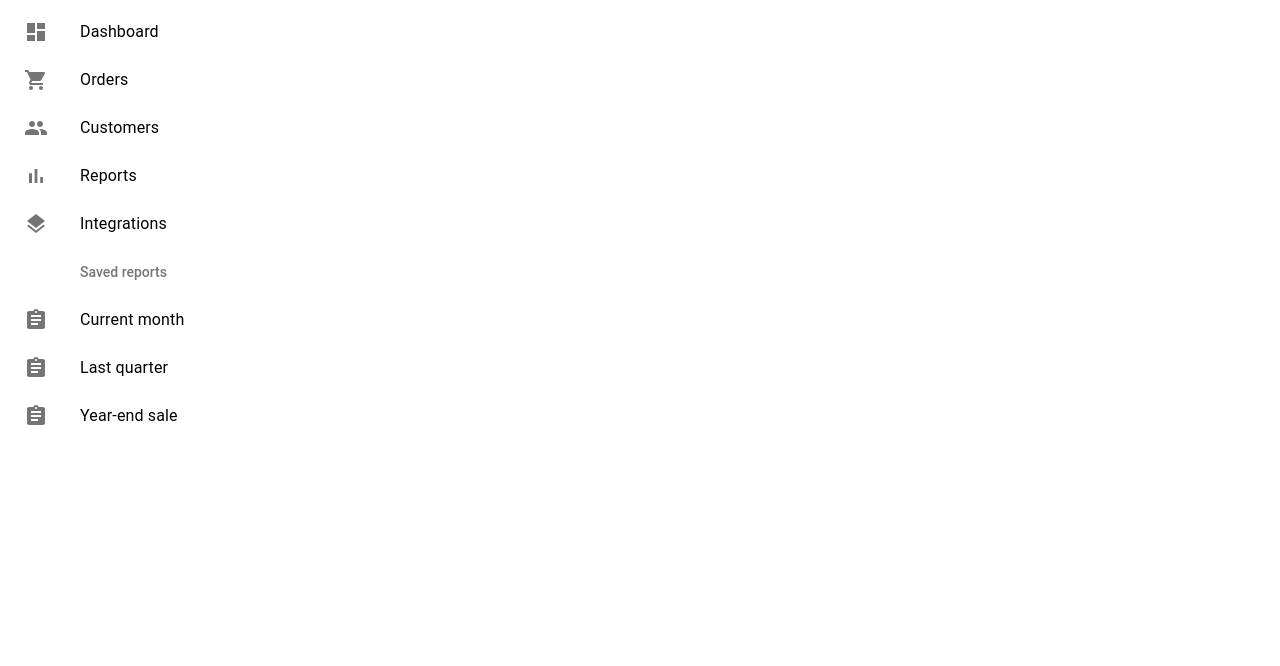
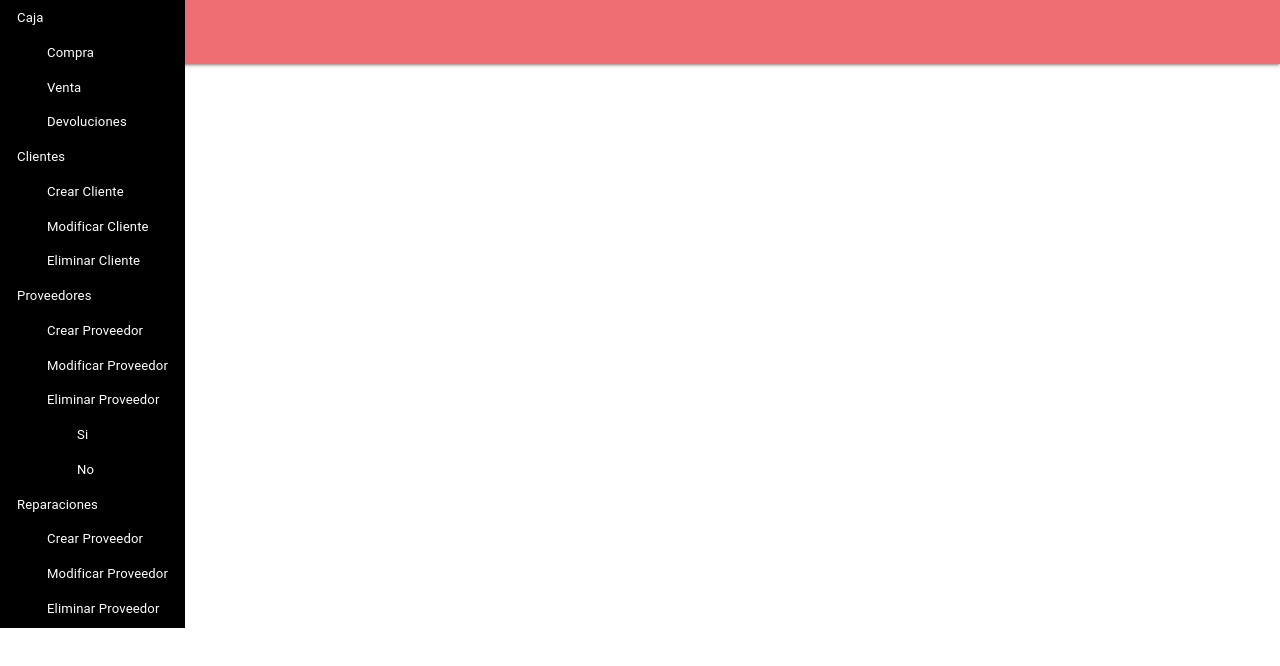
Before and after one commit to emadel1990/final-work, a React (Create React App) app: page / in a window 1280 px wide. Shown: the top 666 px of the page. Built offline with nearby package versions, Linux system fonts and the light colour scheme.

Commit message:
sidebar-v1.0

```diff
--- a/package.json
+++ b/package.json
@@ -6,6 +6,7 @@
     "@material-ui/core": "^4.11.0",
     "@material-ui/icons": "^4.9.1",
     "cra-template": "1.0.3",
+    "materialize-css": "^1.0.0-rc.2",
     "react": "^16.13.1",
     "react-dom": "^16.13.1",
     "react-scripts": "3.4.1"
--- a/src/App.js
+++ b/src/App.js
@@ -1,78 +1,24 @@
 import React from 'react';
-import { Button } from '@material-ui/core';
-import ListItem from '@material-ui/core/ListItem';
-import ListItemIcon from '@material-ui/core/ListItemIcon';
-import ListItemText from '@material-ui/core/ListItemText';
-import ListSubheader from '@material-ui/core/ListSubheader';
-import DashboardIcon from '@material-ui/icons/Dashboard';
-import ShoppingCartIcon from '@material-ui/icons/ShoppingCart';
-import PeopleIcon from '@material-ui/icons/People';
-import BarChartIcon from '@material-ui/icons/BarChart';
-import LayersIcon from '@material-ui/icons/Layers';
-import AssignmentIcon from '@material-ui/icons/Assignment';
-
-
-function App() {
-  return (
-    <div>
-      <div>
-        <ListItem button>
-          <ListItemIcon>
-            <DashboardIcon />
-          </ListItemIcon>
-          <ListItemText primary="Dashboard" />
-        </ListItem>
-        <ListItem button>
-          <ListItemIcon>
-            <ShoppingCartIcon />
-          </ListItemIcon>
-          <ListItemText primary="Orders" />
-        </ListItem>
-        <ListItem button>
-          <ListItemIcon>
-            <PeopleIcon />
-          </ListItemIcon>
-          <ListItemText primary="Customers" />
-        </ListItem>
-        <ListItem button>
-          <ListItemIcon>
-            <BarChartIcon />
-          </ListItemIcon>
-          <ListItemText primary="Reports" />
-        </ListItem>
-        <ListItem button>
-          <ListItemIcon>
-            <LayersIcon />
-          </ListItemIcon>
-          <ListItemText primary="Integrations" />
-        </ListItem>
-      </div>
+import 'materialize-css/dist/css/materialize.min.css';
+import Sidebar from './components/sidebar/Sidebar';
 
 
 
+
+class App extends React.Component {
+
+  render() {
+    return (
+
       <div>
-        <ListSubheader inset>Saved reports</ListSubheader>
-        <ListItem button>
-          <ListItemIcon>
-            <AssignmentIcon />
-          </ListItemIcon>
-          <ListItemText primary="Current month" />
-        </ListItem>
-        <ListItem button>
-          <ListItemIcon>
-            <AssignmentIcon />
-          </ListItemIcon>
-          <ListItemText primary="Last quarter" />
-        </ListItem>
-        <ListItem button>
-          <ListItemIcon>
-            <AssignmentIcon />
-          </ListItemIcon>
-          <ListItemText primary="Year-end sale" />
-        </ListItem>
+        <div class="navbar-fixed">
+          <nav>
+            <Sidebar />
+          </nav>
+        </div>
+
       </div>
-    </div>
-  );
+    )
+  }
 }
-
 export default App;
--- /dev/null
+++ b/src/components/sidebar/Sidebar.js
@@ -0,0 +1,49 @@
+import React from 'react';
+import List from '@material-ui/core/List';
+import ListItem from '@material-ui/core/ListItem';
+import ListItemText from '@material-ui/core/ListItemText';
+import items from '../sidebar/items';
+
+
+
+
+function SidebarItem({ label, items, depthStep = 10, depth = 0, ...rest }) {
+    return (
+        <>
+            <ListItem button dense {...rest}>
+                <ListItemText style={{ paddingLeft: depth * depthStep }}>
+                    <span>{label}</span>
+                </ListItemText>
+            </ListItem>
+            {Array.isArray(items) ? (
+                <List disablePadding dense>
+                    {items.map((subItem) => (
+                        <SidebarItem
+                            key={subItem.name}
+                            depth={depth + 3}
+                            depthStep={depthStep}
+                            {...subItem}
+                        />
+                    ))}
+                </List>
+            ) : null}
+        </>
+    )
+}
+function Sidebar({ depthStep, depth }) {
+    return (
+        <div className="sidebar">
+            <List disablePadding dense>
+                {items.map((sidebarItem, index) => (
+                    <SidebarItem
+                        key={`${sidebarItem.name}${index}`}
+                        depthStep={depthStep}
+                        depth={depth}
+                        {...sidebarItem}
+                    />
+                ))}
+            </List>
+        </div>
+    )
+}
+export default Sidebar;
--- /dev/null
+++ b/src/components/sidebar/items.json
@@ -0,0 +1,84 @@
+[
+    {
+        "name": "caja",
+        "label": "Caja",
+        "items": [
+            {
+                "name": "compra",
+                "label": "Compra"
+            },
+            {
+                "name": "venta",
+                "label": "Venta"
+            },
+            {
+                "name": "devoluciones",
+                "label": "Devoluciones"
+            }
+        ]
+    },
+    {
+        "name": "clientes",
+        "label": "Clientes",
+        "items": [
+            {
+                "name": "crearCliente",
+                "label": "Crear Cliente"
+            },
+            {
+                "name": "modificarCliente",
+                "label": "Modificar Cliente"
+            },
+            {
+                "name": "eliminarCliente",
+                "label": "Eliminar Cliente"
+            }
+        ]
+    },
+    {
+        "name": "proveedores",
+        "label": "Proveedores",
+        "items": [
+            {
+                "name": "crearProveedor",
+                "label": "Crear Proveedor"
+            },
+            {
+                "name": "modificarProveedor",
+                "label": "Modificar Proveedor"
+            },
+            {
+                "name": "eliminarProveedor",
+                "label": "Eliminar Proveedor",
+                "items": [
+                    {
+                        "name": "si",
+                        "label": "Si"
+                    },
+                    {
+                        "name": "no",
+                        "label": "No"
+                    }
+                ]
+            }
+        ]
+    },
+    {
+        "name": "reparaciones",
+        "label": "Reparaciones",
+        "items": [
+            {
+                "name": "crearProveedor",
+                "label": "Crear Proveedor"
+            },
+            {
+                "name": "modificarProveedor",
+                "label": "Modificar Proveedor"
+            },
+            {
+                "name": "eliminarProveedor",
+                "label": "Eliminar Proveedor"
+            }
+        ]
+    }
+]
--- /dev/null
+++ b/src/css/sidebar.css
@@ -0,0 +1,9 @@
+.sidebar{
+    max-width: 300px;
+    border: 1px solid rgba(0,0,0,0.1);
+    position: absolute;
+    background: black;
+}
+.sidebar-subitem-text{
+    font-size: 0.8rem;
+}
--- a/src/index.js
+++ b/src/index.js
@@ -1,6 +1,7 @@
 import React from 'react';
 import ReactDOM from 'react-dom';
 import App from './App';
+import './css/sidebar.css';
 
 ReactDOM.render(
   <React.StrictMode>
```
Also changed, not shown: jsconfig.json (+3 -5 lines), 1 other file (tests, documents, lock files or other folders).
